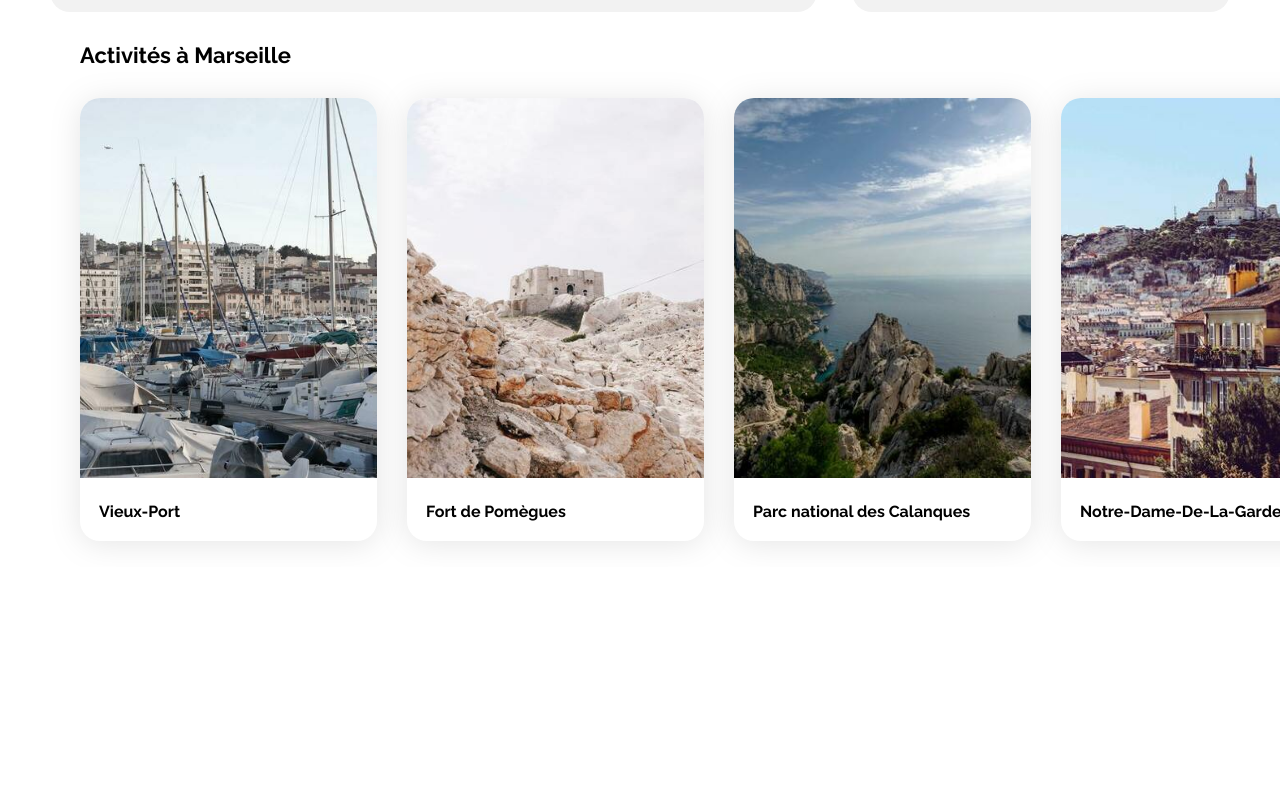
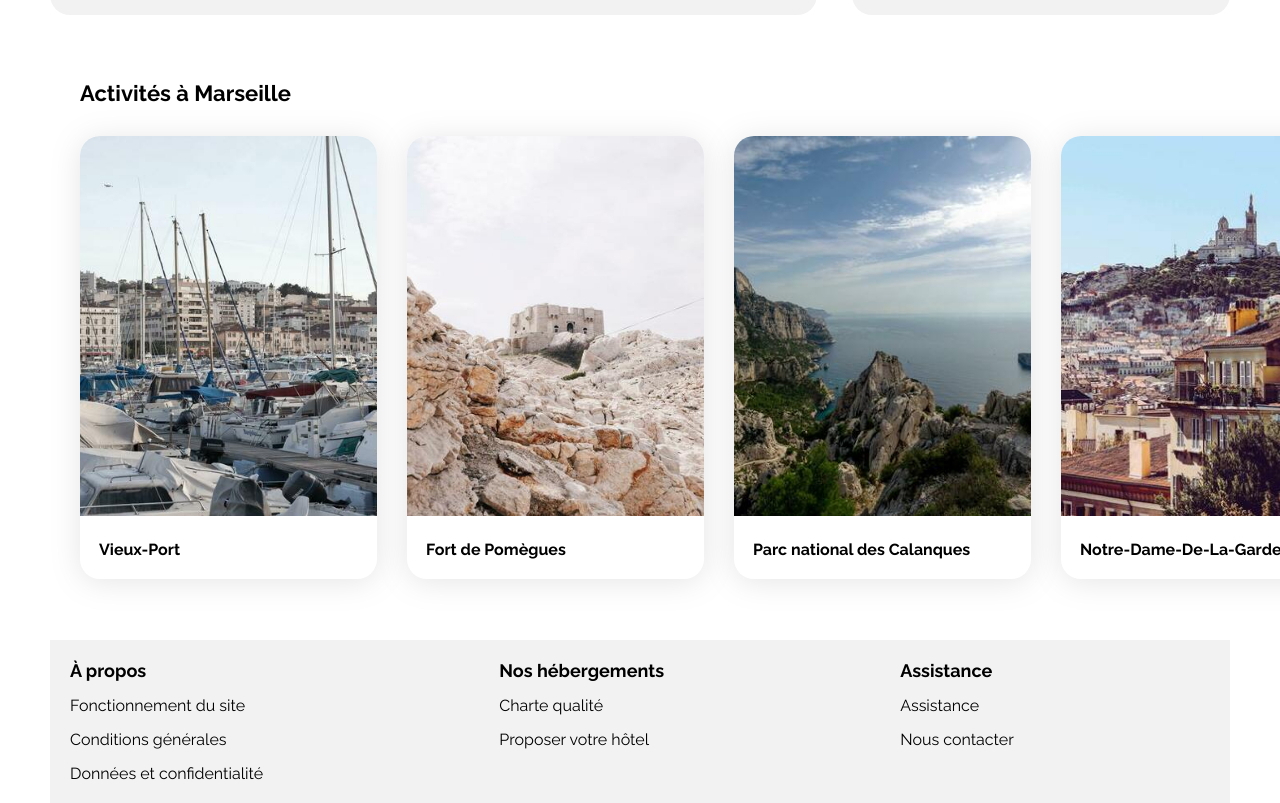
Before and after one commit to Nestradama/ocs-booki, a plain HTML site: page index.html in a window 1280 px wide. Shown: the part 1390-2193 px from the top of the page. Before the commit the page ends 1957 px from the top, so only its background shows below. Drawn offline with Linux system fonts and the light colour scheme.

Commit message:
feat: added the footer feat: added categories and their own links in footer fix: made the gaps in the main section consistant > main-container flex

```diff
--- a/css/style.css
+++ b/css/style.css
@@ -24,11 +24,13 @@ body {
 }
 
 .main-container {
+    display: flex;
+    flex-direction: column;
     width: 100%;
     max-width: 1440px;
     padding: 0 50px;
     box-sizing: border-box;
-
+    gap: 35px;
 }
 
 a {
@@ -154,7 +156,6 @@ header{
     justify-content: space-between;
     align-items: center;
     height: 5rem;
-    margin-bottom: clamp(20px,2rem,35px);
 }
 #header_booki_logo{
     height: 50%;
@@ -183,6 +184,34 @@ nav a:hover{
     cursor: pointer;
     color:#0065FC;
     border-top: 4px #0065FC solid;
+}
+
+
+footer{
+    display: flex;
+    flex-direction: row;
+    background-color: #F2F2F2;
+}
+
+footer > div{
+    display: flex;
+    flex-direction: column;
+    flex-grow: 1;
+}
+
+.footer_category{
+    padding: 20px;
+    gap: 15px;
+}
+
+.footer_category > p {
+    font-size: 18px;
+    font-weight: 700;
+    margin: 0;
+}
+
+.footer_category > a {
+    cursor: pointer;
 }
 
 /*Search bar, filters, infobar*/
--- a/index.html
+++ b/index.html
@@ -9,8 +9,8 @@
     <link rel="preconnect" href="https://fonts.gstatic.com" crossorigin>
     <link href="https://fonts.googleapis.com/css2?family=Raleway:wght@400;500;700&display=swap" rel="stylesheet">
     <link rel="stylesheet" href="https://cdnjs.cloudflare.com/ajax/libs/font-awesome/6.2.1/css/all.min.css"
-        integrity="sha512-MV7K8+y+gLIBoVD59lQIYicR65iaqukzvf/nwasF0nqhPay5w/9lJmVM2hMDcnK1OnMGCdVK+iQrJ7lzPJQd1w=="
-        crossorigin="anonymous" referrerpolicy="no-referrer" />
+          integrity="sha512-MV7K8+y+gLIBoVD59lQIYicR65iaqukzvf/nwasF0nqhPay5w/9lJmVM2hMDcnK1OnMGCdVK+iQrJ7lzPJQd1w=="
+          crossorigin="anonymous" referrerpolicy="no-referrer"/>
     <link rel="stylesheet" href="./css/style.css">
 </head>
 
@@ -69,7 +69,8 @@
                     <div id="hebergements_cards">
                         <a href="#">
                             <article class="card">
-                                <img src="./images/hebergements/fred-kleber.jpg" alt="Image de la chambre d'hôtel montrant un lit">
+                                <img src="./images/hebergements/fred-kleber.jpg"
+                                     alt="Image de la chambre d'hôtel montrant un lit">
                                 <div class="card-content">
                                     <div class="card-txt">
                                         <h3 class="card-title">Hôtel du port</h3>
@@ -88,7 +89,8 @@
                         </a>
                         <a href="#">
                             <article class="card">
-                                <img src="./images/hebergements/febrian-zakaria.jpg" alt="Image de la chambre d'hôtel montrant un lit">
+                                <img src="./images/hebergements/febrian-zakaria.jpg"
+                                     alt="Image de la chambre d'hôtel montrant un lit">
                                 <div class="card-content">
                                     <div class="card-txt">
                                         <h3 class="card-title">Hôtel Chez Amina</h3>
@@ -107,7 +109,8 @@
                         </a>
                         <a href="#">
                             <article class="card">
-                                <img src="./images/hebergements/reisetopia.jpg" alt="Image de la chambre d'hôtel montrant un lit">
+                                <img src="./images/hebergements/reisetopia.jpg"
+                                     alt="Image de la chambre d'hôtel montrant un lit">
                                 <div class="card-content">
                                     <div class="card-txt">
                                         <h3 class="card-title">Hôtel Les mouettes</h3>
@@ -126,7 +129,8 @@
                         </a>
                         <a href="#">
                             <article class="card">
-                                <img src="./images/hebergements/annie-spratt.jpg" alt="Image de la chambre d'hôtel montrant un lit">
+                                <img src="./images/hebergements/annie-spratt.jpg"
+                                     alt="Image de la chambre d'hôtel montrant un lit">
                                 <div class="card-content">
                                     <div class="card-txt">
                                         <h3 class="card-title">Hôtel de la mer</h3>
@@ -145,7 +149,8 @@
                         </a>
                         <a href="#">
                             <article class="card">
-                                <img src="./images/hebergements/marcus-loke.jpg" alt="Image de la chambre d'hôtel montrant un lit">
+                                <img src="./images/hebergements/marcus-loke.jpg"
+                                     alt="Image de la chambre d'hôtel montrant un lit">
                                 <div class="card-content">
                                     <div class="card-txt">
                                         <h3 class="card-title">Auberge La Canebière</h3>
@@ -164,7 +169,8 @@
                         </a>
                         <a href="#">
                             <article class="card">
-                                <img src="./images/hebergements/nicate-lee.jpg" alt="Image de la chambre d'hôtel montrant un lit">
+                                <img src="./images/hebergements/nicate-lee.jpg"
+                                     alt="Image de la chambre d'hôtel montrant un lit">
                                 <div class="card-content">
                                     <div class="card-txt">
                                         <h3 class="card-title">Auberge Le Panier</h3>
@@ -194,7 +200,8 @@
                     <div class="populaires-cards">
                         <a href="#">
                             <article class="card">
-                                <img src="./images/hebergements/emile-guillemot.jpg" alt="Image de la chambre d'hôtel montrant un lit">
+                                <img src="./images/hebergements/emile-guillemot.jpg"
+                                     alt="Image de la chambre d'hôtel montrant un lit">
                                 <div class="card-content">
                                     <div class="card-txt">
                                         <h3 class="card-title">Hôtel Le soleil du matin</h3>
@@ -213,7 +220,8 @@
                         </a>
                         <a href="#">
                             <article class="card">
-                                <img src="./images/hebergements/aw-creative.jpg" alt="Image de la chambre d'hôtel montrant un lit">
+                                <img src="./images/hebergements/aw-creative.jpg"
+                                     alt="Image de la chambre d'hôtel montrant un lit">
                                 <div class="card-content">
                                     <div class="card-txt">
                                         <h3 class="card-title">Chambres d’hôtes Au cœur de l’eau</h3>
@@ -232,7 +240,8 @@
                         </a>
                         <a href="#">
                             <article class="card">
-                                <img src="./images/hebergements/febrian-zakaria2.jpg" alt="Image de la chambre d'hôtel montrant un lit">
+                                <img src="./images/hebergements/febrian-zakaria2.jpg"
+                                     alt="Image de la chambre d'hôtel montrant un lit">
                                 <div class="card-content">
                                     <div class="card-txt">
                                         <h3 class="card-title">Hôtel Bleu et Blanc</h3>
@@ -260,7 +269,8 @@
                     <div class="activity_card">
                         <a href="#">
                             <article class="card">
-                                <img src="./images/activites/reno-laithienne.jpg" alt="Image du Vieux-Port de Marseille">
+                                <img src="./images/activites/reno-laithienne.jpg"
+                                     alt="Image du Vieux-Port de Marseille">
                                 <div class="card-content">
                                     <div class="card-txt">
                                         <h3 class="card-title">Vieux-Port</h3>
@@ -285,7 +295,8 @@
                     <div class="activity_card">
                         <a href="#">
                             <article class="card">
-                                <img src="./images/activites/kilyan-sockalingum.jpg" alt="Image du parc national des Calanques">
+                                <img src="./images/activites/kilyan-sockalingum.jpg"
+                                     alt="Image du parc national des Calanques">
                                 <div class="card-content">
                                     <div class="card-txt">
                                         <h3 class="card-title">Parc national des Calanques</h3>
@@ -311,7 +322,24 @@
                 </div>
             </section>
         </aside>
-        <footer></footer>
+        <footer>
+            <div class="footer_category" id="a_propos">
+                <p >À propos</p>
+                <a>Fonctionnement du site</a>
+                <a>Conditions générales</a>
+                <a>Données et confidentialité</a>
+            </div>
+            <div class="footer_category" id="nos_hebergements">
+                <p>Nos hébergements</p>
+                <a>Charte qualité</a>
+                <a>Proposer votre hôtel</a>
+            </div>
+            <div class="footer_category" id="assistance">
+                <p>Assistance</p>
+                <a>Assistance</a>
+                <a>Nous contacter</a>
+            </div>
+        </footer>
     </div>
 </body>
 
```
